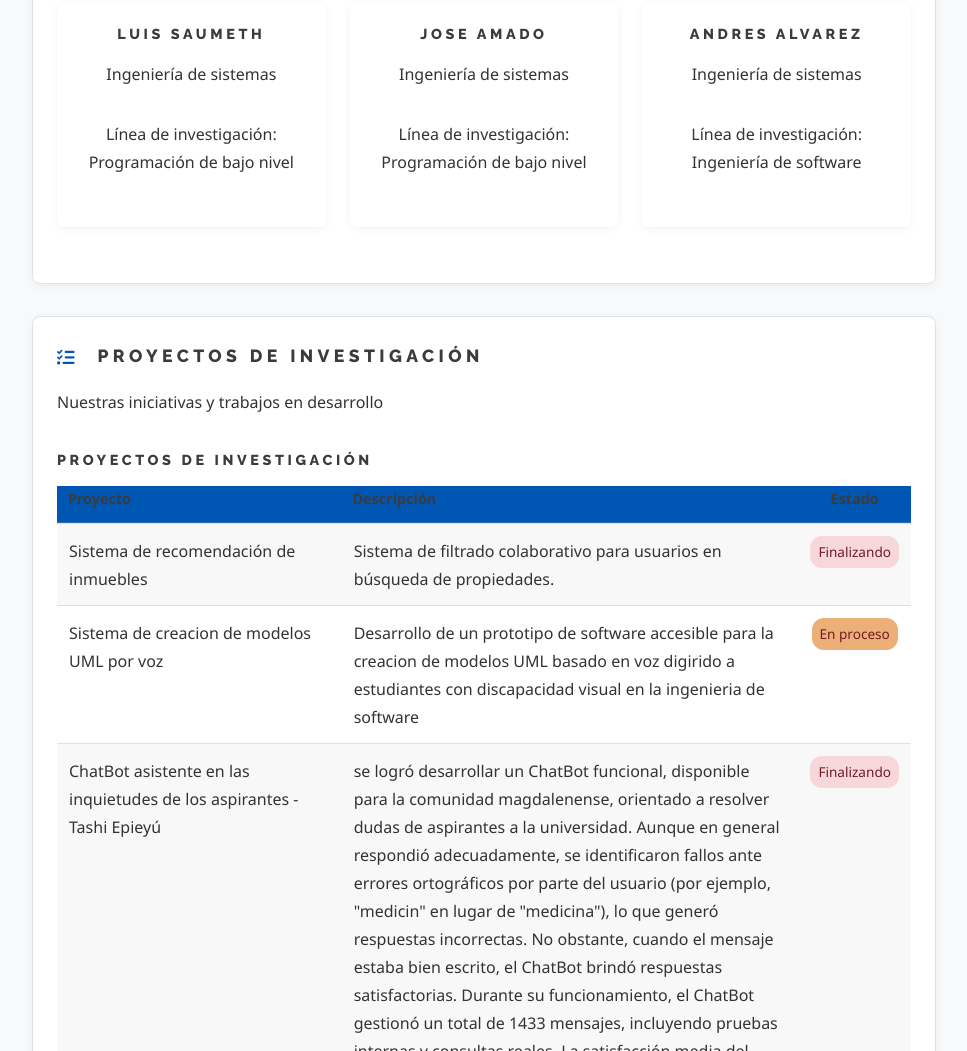
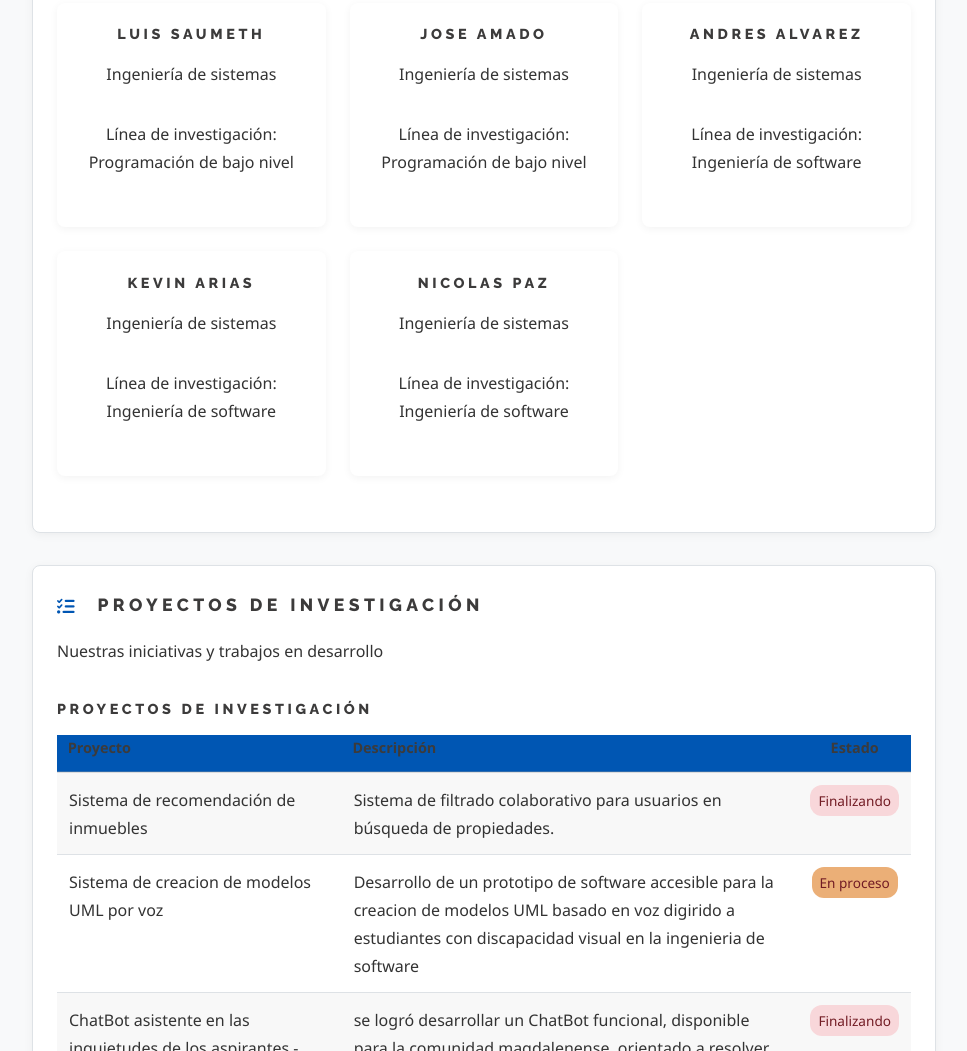
Before and after one commit to saballeth/saballeth.github.io, a plain HTML site: page index.html in a window 1280 px wide. Shown: the part 3004-4055 px from the top of the page, without its empty margins (296-1263 px from the left). Drawn offline with Linux system fonts and the light colour scheme; files that its build step writes are made by us from their sources; files whose address does not match are found by name.

Commit message:
Agregando semilleristas

```diff
--- a/index.html
+++ b/index.html
@@ -572,6 +572,18 @@
                     <p><small>Línea de investigación: Ingeniería de software</small></p>
                 </div>
 
+                <div class="team-member">
+                    <h3>Kevin Arias</h3>
+                    <p>Ingeniería de sistemas</p>
+                    <p><small>Línea de investigación: Ingeniería de software</small></p>
+                </div>
+
+                <div class="team-member">
+                    <h3>Nicolas Paz</h3>
+                    <p>Ingeniería de sistemas</p>
+                    <p><small>Línea de investigación: Ingeniería de software</small></p>
+                </div>
+
             </div>
         </section>
 
```
